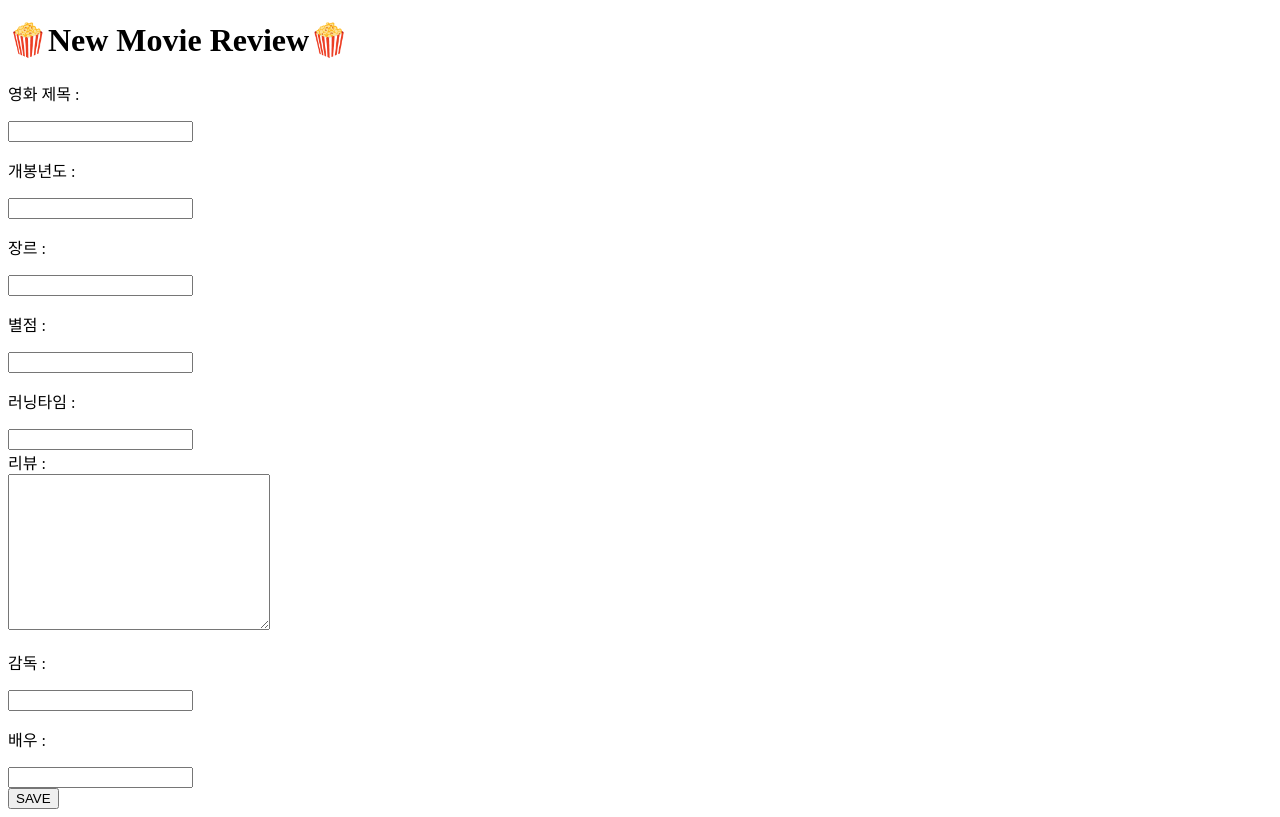
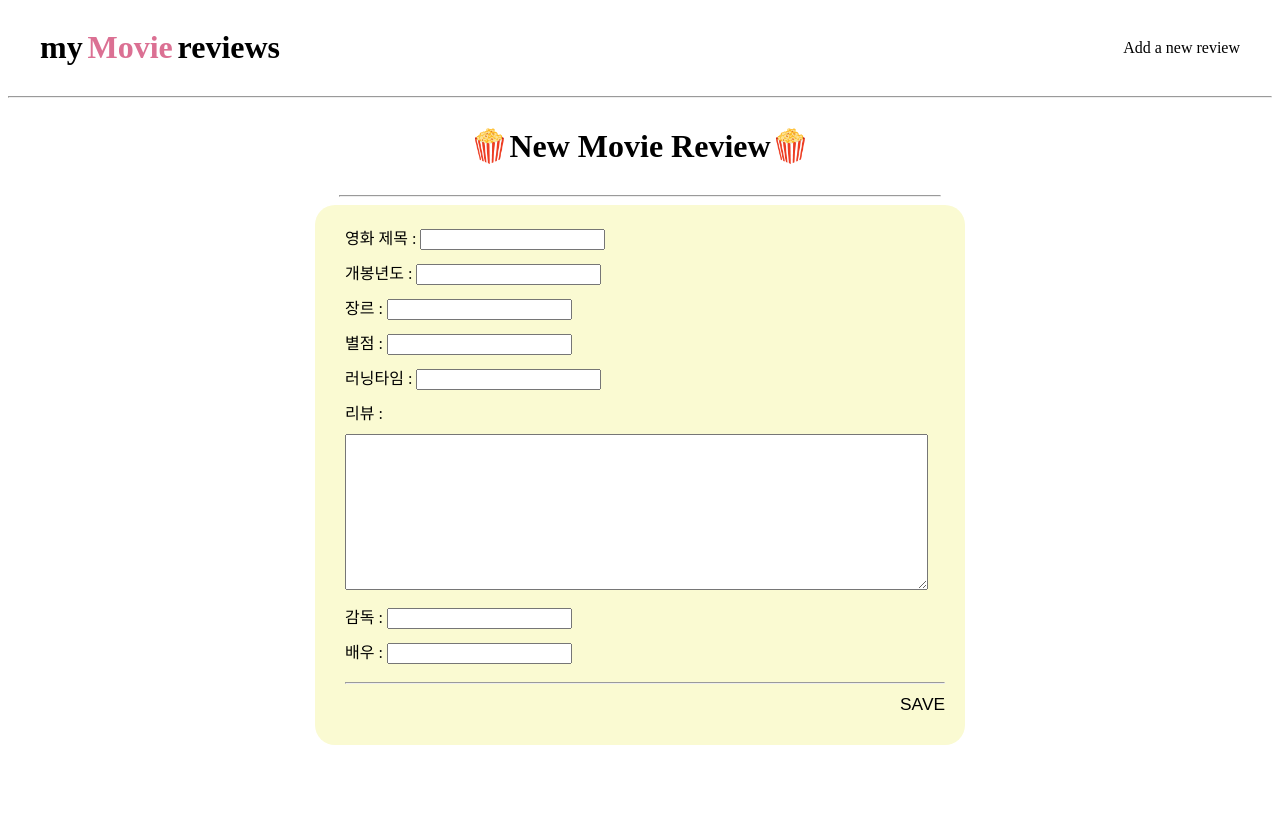
Before and after one commit to Pirogramming-18/SonHonggu, a Django app: template myMovieReviews/server/apps/review_list/templates/review_list/movie_create.html in a window 1280 px wide. After the commit the page ends 745 px from the top, so only its background shows below. Run offline with Django 4.2, Linux system fonts and the light colour scheme; the template is opened without the code that fills it, so the values that code supplies are empty; parts of the project's set-up code (start-up, migrations or seed data) failed here and were passed over.

Commit message:
css 구현 완료

```diff
--- /dev/null
+++ b/myMovieReviews/server/apps/review_list/static/css/movie_create.css
@@ -0,0 +1,68 @@
+header {
+    display: flex;
+    align-items: center;
+    justify-content: space-between;
+    margin: 0 2rem;
+}
+
+a:link, a:visited {
+    text-decoration: none;
+    color: black;
+}
+
+a:hover {
+    color: palevioletred;
+}
+
+.topic_container {
+    display: flex;
+    gap: .3rem;
+}
+
+.pink:hover {
+    color: pink;
+}
+
+.pink {
+    color: palevioletred;
+}
+
+.main {
+    display: flex;
+    flex-direction: column;
+    align-items: center;
+}
+
+.info_main {
+    padding: 1rem;
+    width: 600px;
+    background-color: lightgoldenrodyellow;
+    border-radius: 20px;
+    padding: 20px;
+    padding-left: 30px;
+}
+
+.info_main > * {
+    margin-bottom: 10px;
+}
+
+.save_btn {
+    display: flex;
+    justify-content: end;
+}
+
+.input_button {
+    border: none;
+    background-color: transparent;
+    border-color: none;
+    outline: none;
+    box-shadow: none;
+    font-size: 13pt;
+    margin: 0;
+    padding: 0;
+}
+
+.input_button:hover {
+    color: palevioletred;
+    cursor: pointer;
+}
--- a/myMovieReviews/server/apps/review_list/templates/review_list/movie_create.html
+++ b/myMovieReviews/server/apps/review_list/templates/review_list/movie_create.html
@@ -1,42 +1,60 @@
 <!DOCTYPE html>
+{% load static %}
 <html lang="ko">
 <head>
     <meta charset="UTF-8">
     <meta http-equiv="X-UA-Compatible" content="IE=edge">
     <meta name="viewport" content="width=device-width, initial-scale=1.0">
     <title>WRITE NEW REVIEW</title>
+    <link rel="stylesheet" href="{% static '/css/movie_create.css' %}">
 </head>
 <body>
+    <header>
+        <div class="topic_container">
+            <a href="/"><h1>my</h1></a>
+            <a href="/"><h1 class="pink">Movie</h1></a>
+            <a href="/"><h1>reviews</h1></a>
+        </div>
+        <a href="/movie/create" class="add_review">Add a new review</a>
+    </header>
+    <main>
+        <hr />
+        <div class="main">
             <h1>🍿New Movie Review🍿</h1>
-
+            <hr style="width: 600px;"/>
             <form action="/movie/create" method="post">
                 {% csrf_token %}
-        <p>영화 제목 : </p>
+                <div class="info_main">
+                    <span>영화 제목 : </span>
                     <input name="title" />
                     <br />
-        <p>개봉년도 : </p>
+                    <span>개봉년도 : </span>
                     <input name="release_year"/>
                     <br />
-        <p>장르 : </p>
+                        <span>장르 : </span>
                         <input name="genre"/>
                     <br />
-        <p>별점 : </p>
+                    <span>별점 : </span>
                     <input name="score" type="float" />
                     <br />
-        <p>러닝타임 : </p>
+                    <span>러닝타임 : </span>
                     <input name="running_time" type="number" />
                     <br />
                     <div>리뷰 : </div>
-        <textarea name="content" cols="30" rows="10"></textarea>
+                    <textarea name="content" cols="70" rows="10"></textarea>
                     <br />
-        <p>감독 : </p>
+                    <span>감독 : </span>
                     <input name="director" />
                     <br />
-        <p>배우 : </p>
+                    <span>배우 : </span>
                     <input name="main_actor" />
-        <div>
-            <input type="submit" value="SAVE" />
+                    <hr />
+                    <div class="save_btn">
+                        <input class="input_button" type="submit" value="SAVE" />
+                    </div>
                 </div>
             </form>
+        </div>
+    </main>
 </body>
 </html>
--- a/myMovieReviews/server/config/settings.py
+++ b/myMovieReviews/server/config/settings.py
@@ -25,8 +25,12 @@ SECRET_KEY = "django-insecure-9ce*jfe2f^d$q7e+ss!^lhi^bj3mi070%ylrldrq*w8$onvk4s
 # SECURITY WARNING: don't run with debug turned on in production!
 DEBUG = True
 
+import os
+
 ALLOWED_HOSTS = []
 
+STATIC_URL = '/static/'
+STATICFILES_DIRS = [os.path.join(BASE_DIR, 'static')]
 
 # Application definition
 
```
Also changed, not shown: myMovieReviews/server/apps/review_list/static/css/movie_list.css (added, +41 -0 lines), myMovieReviews/server/apps/review_list/static/css/movie_read.css (added, +72 -0 lines), myMovieReviews/server/apps/review_list/static/css/movie_update.css (added, +68 -0 lines), myMovieReviews/server/apps/review_list/templates/review_list/movie_list.html (+27 -10 lines), myMovieReviews/server/apps/review_list/templates/review_list/movie_read.html (+28 -8 lines), myMovieReviews/server/apps/review_list/templates/review_list/movie_update.html (+28 -10 lines), myMovieReviews/README.md. Lines whose indentation alone changed are shown as unchanged.
